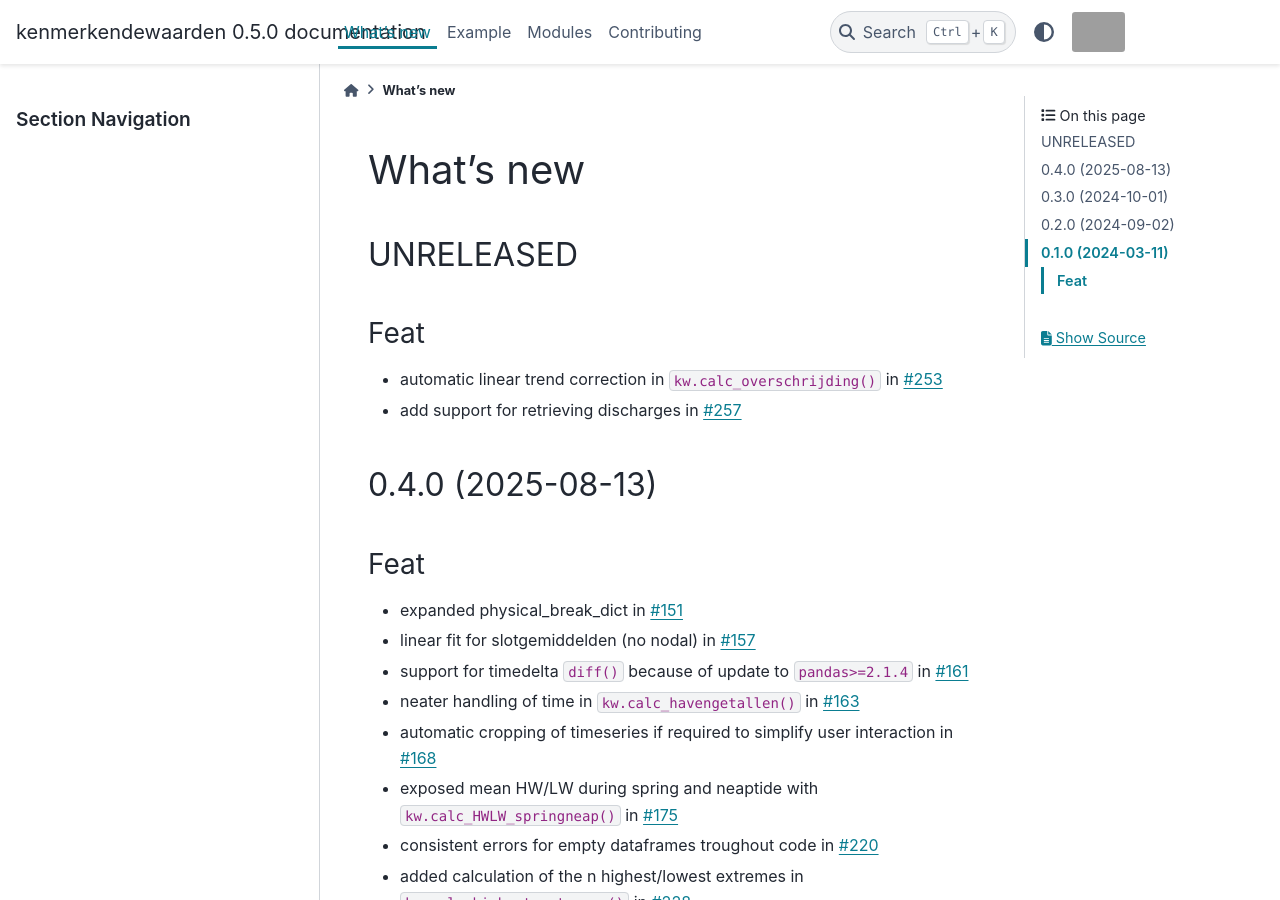
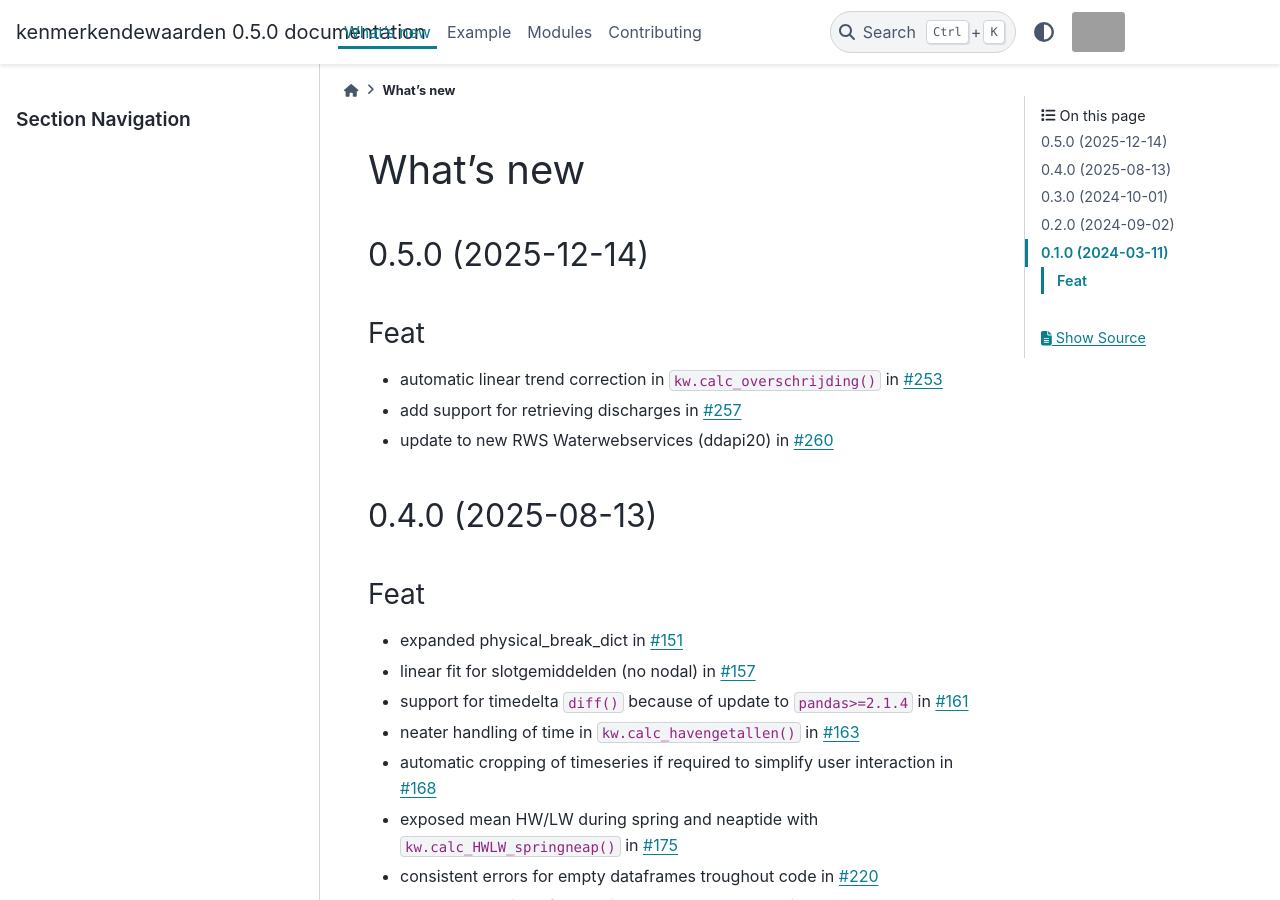
Before and after one commit to Deltares-research/kenmerkendewaarden, a Sphinx documentation site: the page built from docs/whats-new.md, in a window 1280 px wide and 900 px high. Built offline with Sphinx 7.4.7 and the PyData theme 0.15.4, drawn with Linux system fonts in a browser that asks for light colours; grey boxes are pictures that could not be loaded.

Commit message:
updated whatsnew header

```diff
--- a/docs/whats-new.md
+++ b/docs/whats-new.md
@@ -1,10 +1,11 @@
 # What's new
 
-## UNRELEASED
+## 0.5.0 (2025-12-14)
 
 ### Feat
 - automatic linear trend correction in `kw.calc_overschrijding()` in [#253](https://github.com/Deltares-research/kenmerkendewaarden/pull/253)
 - add support for retrieving discharges in [#257](https://github.com/Deltares-research/kenmerkendewaarden/pull/257)
+- update to new RWS Waterwebservices (ddapi20) in [#260](https://github.com/Deltares-research/kenmerkendewaarden/issues/260)
 
 
 ## 0.4.0 (2025-08-13)
```
